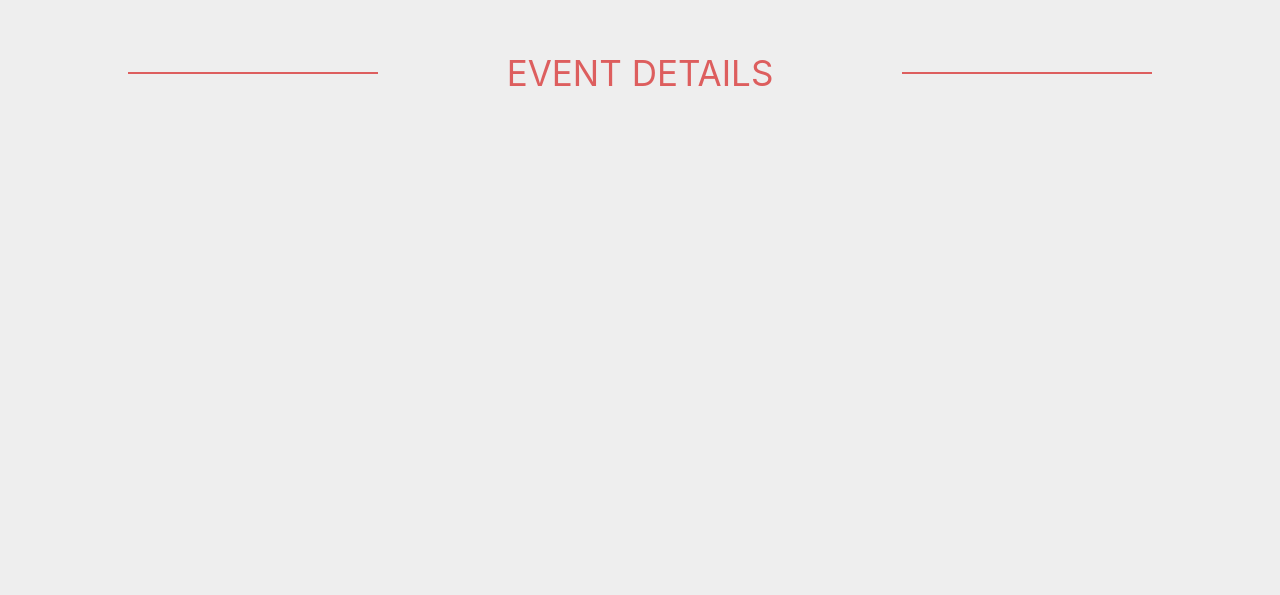
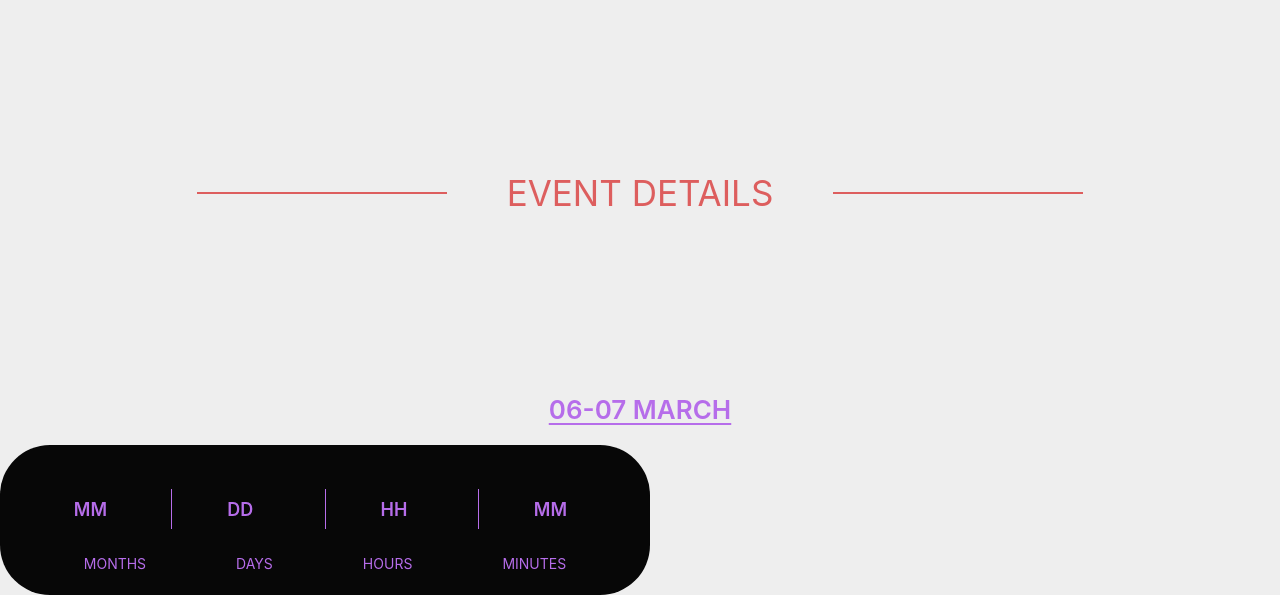
Before and after one commit to Alekosss/ScienceCrossroads, a SvelteKit app: page / in a window 1280 px wide. Shown: the part 3574-4169 px from the top of the page. Before the commit the page ends 3708 px from the top, so only its background shows below. Built offline with nearby package versions, Linux system fonts and the light colour scheme.

Commit message:
Reformed the css

```diff
--- /dev/null
+++ b/src/lib/components/CountdownClock.svelte
@@ -0,0 +1,78 @@
+<div class="CountdownClock">
+    <div class="Numbers">
+        <span>MM</span>
+        <div class="Seperator"></div>
+        <span>DD</span>
+        <div class="Seperator"></div>
+        <span>HH</span>
+        <div class="Seperator"></div>
+        <span>MM</span>
+    </div>
+    <div class="TimeFormat">
+        <span>MONTHS</span>
+        <span>DAYS</span>
+        <span>HOURS</span>
+        <span>MINUTES</span>
+    </div>
+</div>
+
+<style>
+    .CountdownClock {
+        display: grid;
+        grid-template-rows: 2fr 1fr;
+        justify-content: center;
+        width: 650px;
+        height: 150px;
+        background-color: var(--secondary-color);
+        border-radius: 50px;
+    }
+
+    .Seperator {
+        height: 40px;
+        width: 1px;
+        background-color: var(--it);
+        margin: 0px;
+    }
+
+    .Numbers {
+        display: flex;
+        flex-direction: row;
+        align-items: center;
+        justify-content: center;
+        height: 38px;
+        gap: 55px;
+
+        color: var(--it);
+        font-size: 18px;
+        font-style: normal;
+        font-weight: 600;
+        line-height: normal;
+        padding-top: 45px;
+        padding-bottom: 15px;
+    }
+
+    .Numbers span {
+        flex: 1;
+    }
+
+    .TimeFormat {
+        height: 16px;
+        display: flex;
+        flex-direction: row;
+        color: var(--it);
+        gap: 90px;
+        align-items: center;
+        justify-content: center;
+        padding: 10px;
+    }
+
+    .TimeFormat span{
+        flex: 1;
+
+        color: var(--it);
+        font-size: 14px;
+        font-style: normal;
+        font-weight: 400;
+        line-height: normal;
+    }
+</style>
--- a/src/routes/+page.svelte
+++ b/src/routes/+page.svelte
@@ -1,6 +1,6 @@
 <script>
-  import Sun from "$lib/assets/Icons/Sun.svelte";
     import StatisticsButton from "$lib/components/StatisticsButton.svelte";
+    import CountdownClock from "$lib/components/CountdownClock.svelte";
 </script>
 
 <div class="HomePage">
@@ -51,16 +51,129 @@
         <StatisticsButton text="Z+ SPEECHES"/>
     </div>
     <!--Event Details (Date, Location, Registration, Social Media Posts...)-->
-    <div class="CategoryHeader">
-        <hr/>
-        <text>EVENT DETAILS</text>
-        <hr/>
+    <div class="EventDetails">
+        <div class="CategoryHeader">
+            <hr/>
+            <text>EVENT DETAILS</text>
+            <hr/>
+        </div>
+        <div class="Details">
+            <div class="Countdown">
+                <span class="Date">06-07 MARCH</span>
+                <CountdownClock/>
+            </div>
+        </div>
     </div>
 </div>
 
 <style>
+
+    .CategoryHeader {
+        display: flex;
+        align-items: center;
+        justify-content: center;
+        padding: 160px 0;
+        gap: 60px;
+    }
+
+    .CategoryHeader text {
+        color: var(--break);
+        font-size: 35px;
+        font-style: normal;
+        font-weight: 400;
+        line-height: normal;
+    }
+
+    .CategoryHeader hr {
+        width: 250px;
+        background-color: var(--break);
+        border: none;
+        height: 2px;
+        margin: 0;
+    }
+
+    .ChemistryAndOverview {
+        display: flex;
+        height: 590px;
+        padding-bottom: 290px;
+    }
+
+    .ChImage {
+        width: 887px;
+        height: 590px;
+        aspect-ratio: 221/147;
+    }
+
+    .ContentStatistics {
+        display: flex;
+        align-items: center;
+        justify-content: center;
+        gap: 200px;
+        padding: 100px;
+        margin-bottom: 100px;
+    }
+
+    .Description {
+        color: var(--secondary-color);
+        font-size: 28px;
+        font-style: normal;
+        font-weight: 200;
+        line-height: normal;
+        margin-left: 35px;
+        margin-right: 35px;
+    }
+
+    .Date {
+        display: flex;
+        justify-content: center;
+        align-items: center;
+        padding: 20px;
+    }
+
+    .EventDescription {
+        display: flex;
+        flex-direction: column;
+        margin-bottom: 200px;
+    }
+
+    .EventDetails {
+        display: flex;
+        flex-direction: column;
+    }
+
+    .EventDetails span {
+            color: var(--it);
+            font-size: 26px;
+            font-style: normal;
+            font-weight: 600;
+            line-height: normal;
+            text-decoration-line: underline;
+            text-decoration-style: solid;
+            text-decoration-skip-ink: auto;
+            text-decoration-thickness: auto;
+            text-underline-offset: auto;
+            text-underline-position: from-font;
+        }
+
     .HomePage {
         font-family: var(--font-family);
+    }
+
+    .ITImage {
+        width: 959px;
+        height: 539px;
+        aspect-ratio: 137/77;
+    }
+
+    .PhImage {
+        width: 884px;
+        height: 589px;
+        aspect-ratio: 884/589;
+    }
+
+    .ScienceContent {
+        gap: 20px;
+        display: flex;
     }
 
     .Slogan {
@@ -71,64 +184,6 @@
         line-height: normal;
         padding: 75px;
         color: var(--break);
-    }
-
-    .CategoryHeader {
-        display: flex;
-        align-items: center;
-        justify-content: center;
-        padding: 40px 0;
-    }
-
-    .CategoryHeader text {
-        color: var(--break);
-        font-size: 35px;
-        font-style: normal;
-        font-weight: 400;
-        line-height: normal;
-
-    }
-
-    .CategoryHeader hr {
-        width: 250px;
-        background-color: var(--break);
-        border: none;
-        height: 2px;
-
-    }
-
-    .ScienceContent {
-        gap: 20px;
-        display: flex;
-    }
-    .EventDescription {
-        display: flex;
-        flex-direction: column;
-        margin-bottom: 200px;
-    }
-
-    .ChImage {
-        width: 887px;
-        height: 590px;
-        aspect-ratio: 221/147;
-    }
-
-    .PhImage {
-        width: 884px;
-        height: 589px;
-        aspect-ratio: 884/589;
-    }
-
-    .ITImage {
-        width: 959px;
-        height: 539px;
-        aspect-ratio: 137/77;
-    }
-
-    .ChemistryAndOverview {
-        display: flex;
-        height: 590px;
-        padding-bottom: 290px;
     }
 
     .TextContent {
@@ -155,23 +210,4 @@
         line-height: normal;
         width: auto;
     }
-
-    .Description {
-        color: var(--secondary-color);
-        font-size: 28px;
-        font-style: normal;
-        font-weight: 200;
-        line-height: normal;
-        margin-left: 35px;
-        margin-right: 35px;
-    }
-
-    .ContentStatistics {
-        display: flex;
-        align-items: center;
-        justify-content: center;
-        gap: 200px;
-        padding: 100px;
-        margin-bottom: 100px;
-    }
 </style>
```
